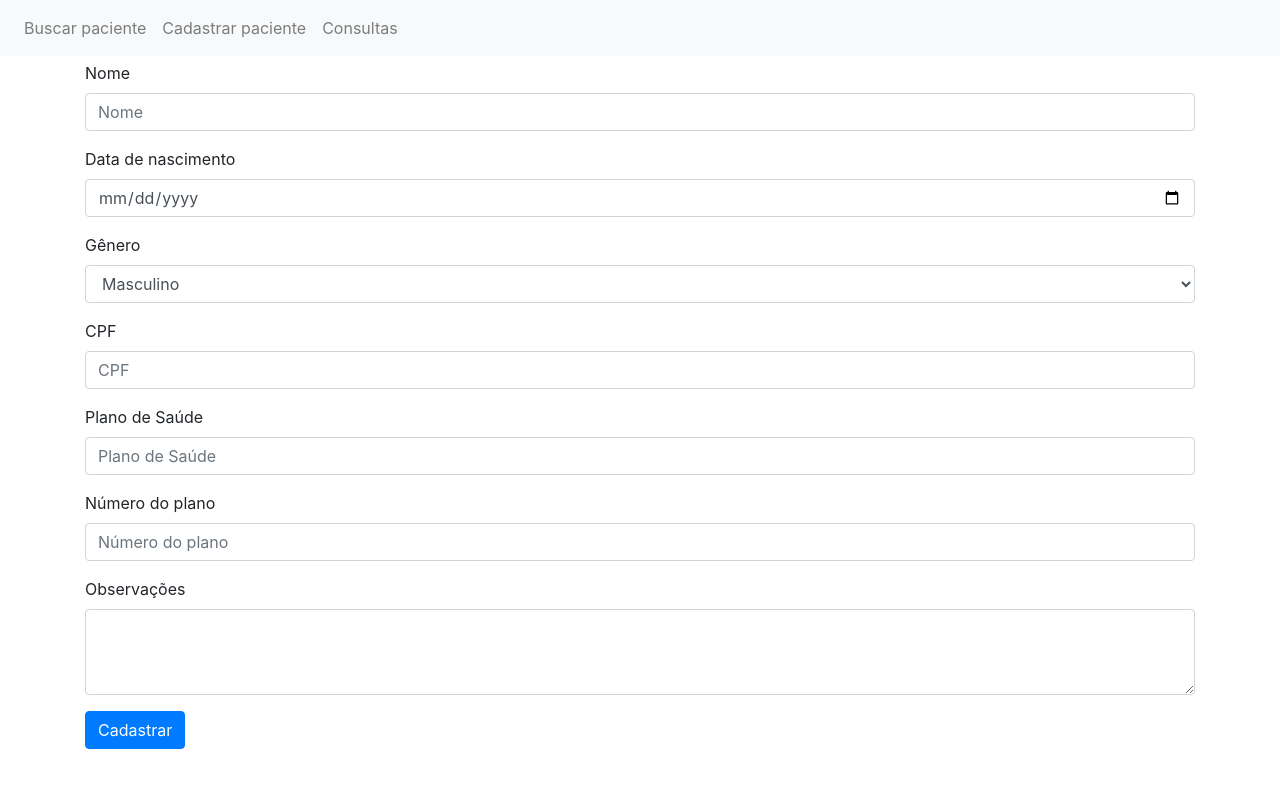
After one commit to otaviobertucini/Clinic-Aid, a Django app: page /new_paciente in a window 1280 px wide. The commit adds this page. Run offline with Django 3.2, Linux system fonts and the light colour scheme; some libraries are stand-ins or nearby versions.

Commit message:
Patient register template done

```diff
--- a/clinic_aid/urls.py
+++ b/clinic_aid/urls.py
@@ -15,8 +15,8 @@ Including another URLconf
 """
 from django.contrib import admin
 from django.urls import path
-from .views import hello, pacient_page
-from .views import Search, DocSelection, ScheduleControl
+from .views import hello, patient_page
+from .views import Search, DocSelection, ScheduleControl, RegisterPatient
 from django.conf import settings
 from django.conf.urls.static import static
 from django.contrib.auth import views as auth_views
@@ -28,7 +28,8 @@ urlpatterns = [
     path('hello/', hello, name="hello"),
     path('admin/', admin.site.urls),
     path('search/', Search.as_view(), name="search"),
-    path('pacient/<int:id>', pacient_page, name='pacient_page'),
+    path('patient/<int:id>', patient_page, name='patient_page'),
     path('doc_selection', DocSelection.as_view(), name='doc_selection'),
-    path('info_appt', ScheduleControl.as_view(), name='info_appt')
+    path('info_appt', ScheduleControl.as_view(), name='info_appt'),
+    path('new_paciente', RegisterPatient.as_view(), name='new_patient')
 ] + static(settings.STATIC_URL, document_root=settings.STATIC_ROOT)
--- a/clinic_aid/views.py
+++ b/clinic_aid/views.py
@@ -32,12 +32,12 @@ class Search(View):
             else:
                 return render(request, 'error_message.html')
             self.results = CustomUser.objects.all()
-        return render(request, self.template_name, {'results':self.results})
+        return render(request, self.template_name, {'results': self.results})
 
 
 @login_required
-def pacient_page(request, id):
-    return render(request, 'pacient_page.html')
+def patient_page(request, id):
+    return render(request, 'patient_page.html')
 
 
 class DocSelection(View):
@@ -78,3 +78,11 @@ class ScheduleControl(View):
 
     def post(self, request):
         return redirect('hello')
+
+class RegisterPatient(View):
+
+    def get(self, request):
+        return render(request, 'register_patient.html')
+
+    def post(self, request):
+        return render(request, 'register_patient.html')
--- a/static/js/js.js
+++ b/static/js/js.js
@@ -6,6 +6,16 @@ $(function(){
         $(".form_check").attr("oninvalid", "this.setCustomValidity('Campo obrigatório')");
         $(".form_check").attr("oninput", "setCustomValidity('')");
     }
+
+});
+
+$(function(){
+
+    $("#submit_new_patient").click(function(){
+
+        //TODO: VERIFICATIONS
+
+    });
 
 });
 
--- a/templates/base.html
+++ b/templates/base.html
@@ -24,7 +24,7 @@
                     <a class="nav-link" href="{% url 'search' %}">Buscar paciente</a>
                 </li>
                 <li class="nav-item">
-                    <a class="nav-link" href="#">Cadastrar paciente</a>
+                    <a class="nav-link" href="{% url 'new_patient' %}">Cadastrar paciente</a>
                 </li>
                 <li class="nav-item">
                     <a class="nav-link" href="#">Consultas</a>
--- /dev/null
+++ b/templates/register_patient.html
@@ -0,0 +1,58 @@
+{% extends 'base.html' %}
+
+{% block title %} Novo paciente {% endblock %}
+
+{% block main %}
+
+
+    <form method="POST">
+        {% csrf_token %}
+
+        <div class="form-group">
+            <label for="patient_name">Nome</label>
+            <input type="text" class="form-control form_check" id="patient_name"
+                   aria-describedby="Nome paciente" placeholder="Nome" required>
+        </div>
+
+        <div class="form-group">
+            <label for="patient_date">Data de nascimento</label>
+            <input type="date" class="form-control form_check" id="patient_date"
+                   placeholder="Data de nascimento" required>
+        </div>
+
+        <div class="form-group">
+            <label for="patient_gender"> Gênero </label>
+            <select class="form-control form_check" id="patient_gender" required>
+                <option> Masculino </option>
+                <option> Feminino </option>
+            </select>
+        </div>
+
+        <div class="form-group">
+            <label for="patient_cpf">CPF</label>
+            <input type="number" class="form-control form_check" id="patient_cpf"
+                   placeholder="CPF" required>
+        </div>
+
+        <div class="form-group">
+            <label for="patient_plan">Plano de Saúde</label>
+            <input type="text" class="form-control form_check" id="patient_plan"
+                   placeholder="Plano de Saúde" required>
+        </div>
+
+        <div class="form-group">
+            <label for="patient_plan_number">Número do plano</label>
+            <input type="number" class="form-control form_check" id="patient_plan_number"
+                   placeholder="Número do plano" required>
+        </div>
+
+        <div class="form-group">
+            <label for="patient_observations">Observações</label>
+            <textarea class="form-control" id="patient_observations" rows="3"></textarea>
+        </div>
+
+        <button type="submit" class="btn btn-primary" id="submit_new_patient">Cadastrar</button>
+
+    </form>
+
+{% endblock %}
--- a/templates/search.html
+++ b/templates/search.html
@@ -30,7 +30,7 @@
     {% if results %}
 
         <div class="list-group" id="list-tab" role="tablist">
-            <a class="list-group-item list-group-item-action" href="{% url 'pacient_page' 1 %}">
+            <a class="list-group-item list-group-item-action" href="{% url 'patient_page' 1 %}">
                 Otávio Thomas Bertucini
             </a>
 
```
Also changed, not shown: templates/patient_page.html (renamed from templates/pacient_page.html).
